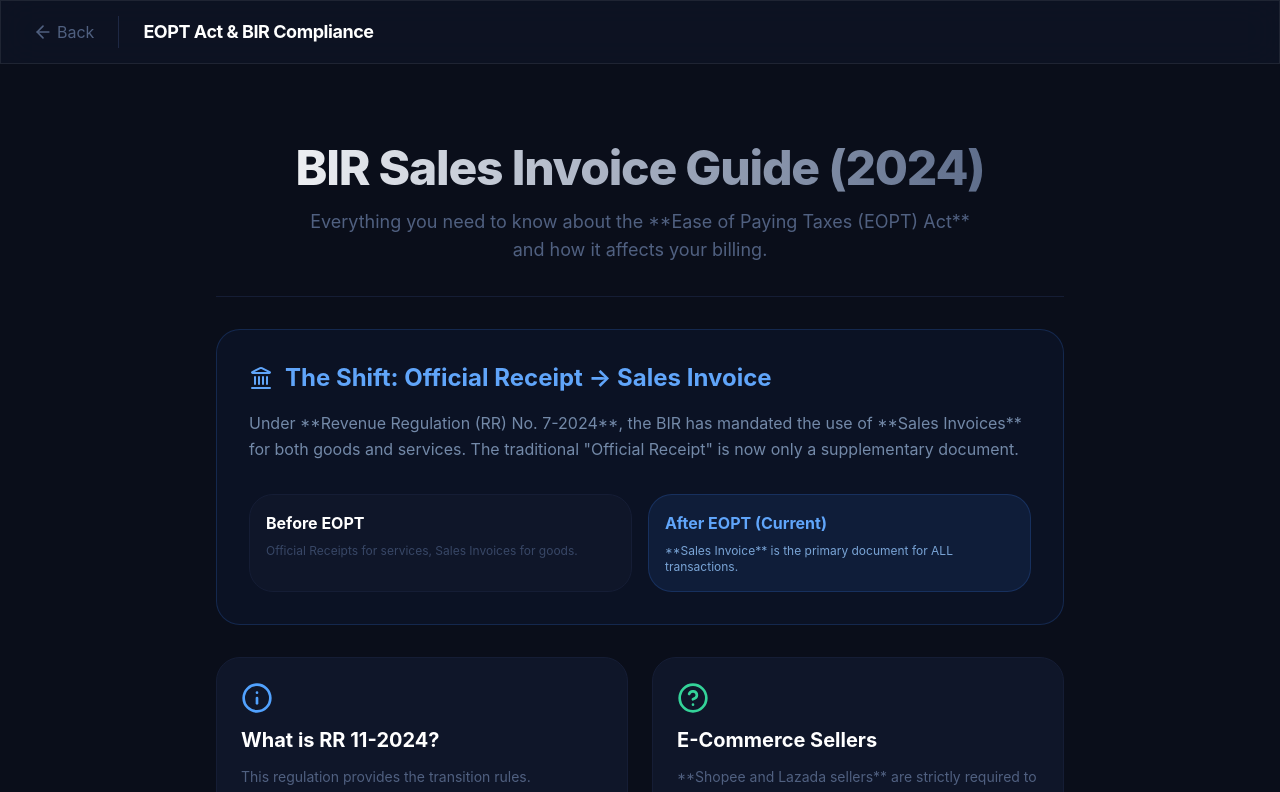
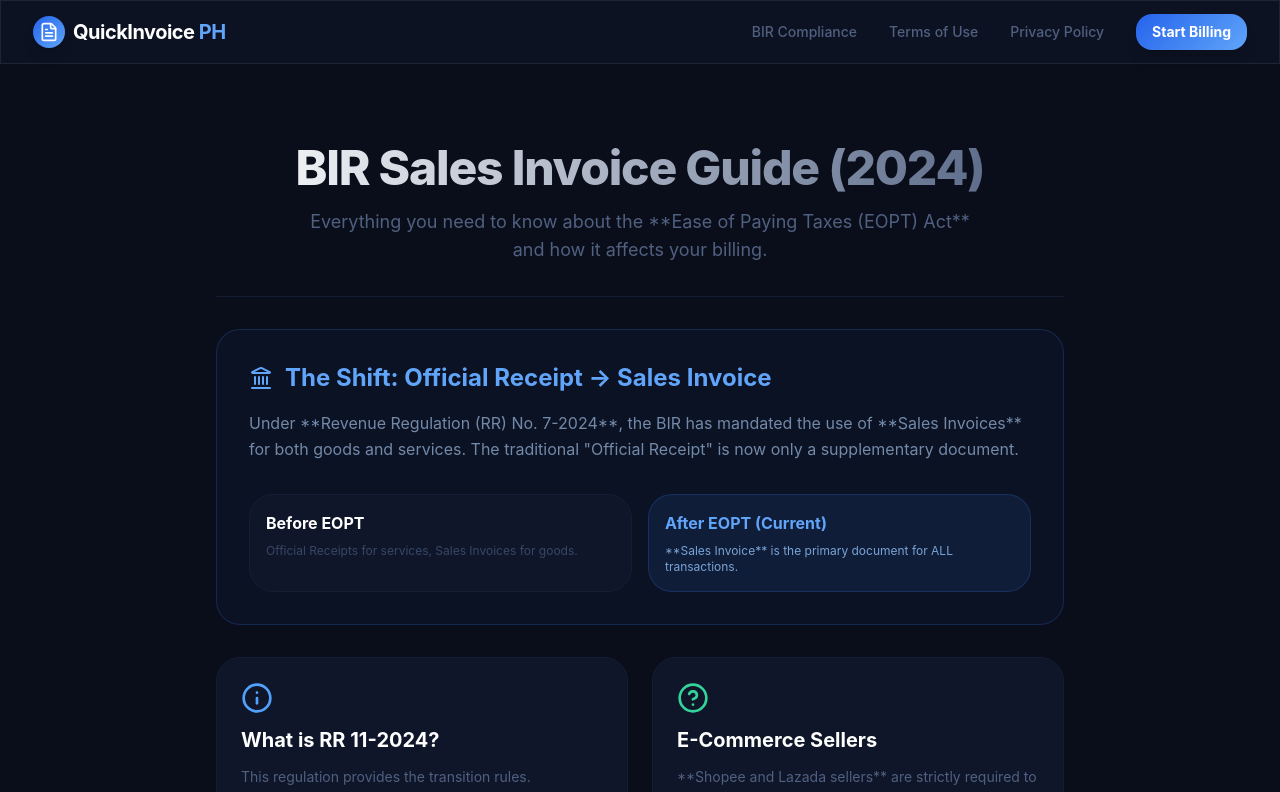
Before and after one commit to pilipjan/Quick-Invoice-PH, a Next.js app: page /compliance in a window 1280 px wide. Shown: the top 792 px of the page. Built offline with nearby package versions, Linux system fonts and the light colour scheme.

Commit message:
feat: add global navigation header for legal and compliance accessibility

```diff
--- a/src/app/builder/page.tsx
+++ b/src/app/builder/page.tsx
@@ -5,16 +5,6 @@ import { FileText, ArrowLeft } from "lucide-react";
 export default function BuilderPage() {
   return (
     <div className="min-h-screen bg-surface-950 flex flex-col font-sans">
-      <header className="px-4 lg:px-8 h-16 flex items-center glass border-b border-surface-800 sticky top-0 z-10">
-        <Link href="/" className="flex items-center text-surface-400 hover:text-white transition-colors mr-6">
-          <ArrowLeft className="h-5 w-5 mr-1" />
-          Back
-        </Link>
-        <div className="flex items-center font-bold text-lg tracking-tight text-white border-l border-surface-700 pl-6 h-8">
-          <FileText className="h-5 w-5 mr-2 text-primary-400" />
-          QuickInvoice <span className="text-primary-400 ml-1">PH</span>
-        </div>
-      </header>
 
       <main className="flex-1">
         <InvoiceBuilder />
--- a/src/app/compliance/page.tsx
+++ b/src/app/compliance/page.tsx
@@ -9,15 +9,6 @@ import { Button } from "@/components/ui/button";
 export default function CompliancePage() {
   return (
     <div className="min-h-screen bg-surface-950 text-white font-sans selection:bg-primary-500/30">
-      <header className="px-4 lg:px-8 h-16 flex items-center glass border-b border-surface-800 sticky top-0 z-10">
-        <Link href="/" className="flex items-center text-surface-400 hover:text-white transition-colors mr-6">
-          <ArrowLeft className="h-5 w-5 mr-1" />
-          Back
-        </Link>
-        <div className="flex items-center font-bold text-lg tracking-tight text-white border-l border-surface-700 pl-6 h-8">
-          EOPT Act & BIR Compliance
-        </div>
-      </header>
 
       <main className="max-w-4xl mx-auto py-12 px-6 lg:py-20">
         <div className="space-y-8">
--- a/src/app/layout.tsx
+++ b/src/app/layout.tsx
@@ -47,6 +47,8 @@ export const metadata: Metadata = {
 
 import { Toaster } from "@/components/ui/sonner";
 
+import Header from "@/components/Header";
+
 export default function RootLayout({
   children,
 }: Readonly<{
@@ -58,6 +60,7 @@ export default function RootLayout({
       className={`dark ${geistSans.variable} ${geistMono.variable} h-full antialiased`}
     >
       <body className="min-h-full flex flex-col">
+        <Header />
         {children}
         <Toaster position="top-right" richColors />
         <script
--- a/src/app/login/page.tsx
+++ b/src/app/login/page.tsx
@@ -80,13 +80,6 @@ export default function LoginPage() {
       <div className="absolute top-1/4 -left-20 w-80 h-80 bg-primary-600/10 rounded-full blur-3xl animate-float" />
       <div className="absolute bottom-1/4 -right-20 w-80 h-80 bg-emerald-600/10 rounded-full blur-3xl animate-float" style={{ animationDelay: "2s" }} />
 
-      <Link
-        href="/"
-        className="absolute top-8 left-8 flex items-center gap-2 text-surface-400 hover:text-white transition-colors"
-      >
-        <ArrowLeft className="w-4 h-4" />
-        Back to Home
-      </Link>
 
       <div className="w-full max-w-md relative z-10">
         <div className="flex items-center gap-2 justify-center mb-8">
--- /dev/null
+++ b/src/components/Header.tsx
@@ -0,0 +1,85 @@
+"use client";
+
+import Link from "next/link";
+import { FileText, Menu, X } from "lucide-react";
+import { useState } from "react";
+import { cn } from "@/lib/utils";
+
+const NAV_LINKS = [
+  { name: "BIR Compliance", href: "/compliance" },
+  { name: "Terms of Use", href: "/terms" },
+  { name: "Privacy Policy", href: "/privacy" },
+];
+
+export default function Header() {
+  const [isMobileMenuOpen, setIsMobileMenuOpen] = useState(false);
+
+  return (
+    <header className="px-4 lg:px-8 h-16 flex items-center glass border-b border-surface-800 sticky top-0 z-50">
+      <div className="max-w-7xl mx-auto w-full flex items-center justify-between">
+        {/* Logo */}
+        <Link href="/" className="flex items-center gap-2 group transition-all">
+          <div className="w-8 h-8 rounded-lg gradient-primary flex items-center justify-center shadow-lg group-hover:scale-110 transition-transform">
+            <FileText className="w-5 h-5 text-white" />
+          </div>
+          <span className="text-xl font-bold text-white tracking-tight">
+            QuickInvoice <span className="text-primary-400">PH</span>
+          </span>
+        </Link>
+
+        {/* Desktop Nav */}
+        <nav className="hidden md:flex items-center gap-8">
+          {NAV_LINKS.map((link) => (
+            <Link
+              key={link.href}
+              href={link.href}
+              className="text-sm font-medium text-surface-400 hover:text-primary-400 transition-colors"
+            >
+              {link.name}
+            </Link>
+          ))}
+          <Link
+            href="/builder"
+            className="px-4 py-2 rounded-lg gradient-primary text-white text-sm font-bold shadow-lg hover:shadow-[var(--shadow-glow)] transition-all active:scale-95"
+          >
+            Start Billing
+          </Link>
+        </nav>
+
+        {/* Mobile Toggle */}
+        <button
+          className="md:hidden text-surface-400 hover:text-white transition-colors"
+          onClick={() => setIsMobileMenuOpen(!isMobileMenuOpen)}
+        >
+          {isMobileMenuOpen ? <X className="w-6 h-6" /> : <Menu className="w-6 h-6" />}
+        </button>
+      </div>
+
+      {/* Mobile Menu */}
+      <div className={cn(
+        "absolute top-16 left-0 w-full glass border-b border-surface-800 md:hidden transition-all duration-300 origin-top",
+        isMobileMenuOpen ? "scale-y-100 opacity-100" : "scale-y-0 opacity-0 pointer-events-none"
+      )}>
+        <nav className="flex flex-col p-4 gap-4">
+          {NAV_LINKS.map((link) => (
+            <Link
+              key={link.href}
+              href={link.href}
+              onClick={() => setIsMobileMenuOpen(false)}
+              className="text-sm font-medium text-surface-300 py-2 border-b border-surface-800"
+            >
+              {link.name}
+            </Link>
+          ))}
+          <Link
+            href="/builder"
+            onClick={() => setIsMobileMenuOpen(false)}
+            className="w-full py-3 rounded-xl gradient-primary text-white text-center font-bold shadow-lg"
+          >
+            Start Billing Now
+          </Link>
+        </nav>
+      </div>
+    </header>
+  );
+}
```
Also changed, not shown: 1 other file (tests, documents, lock files or other folders).
